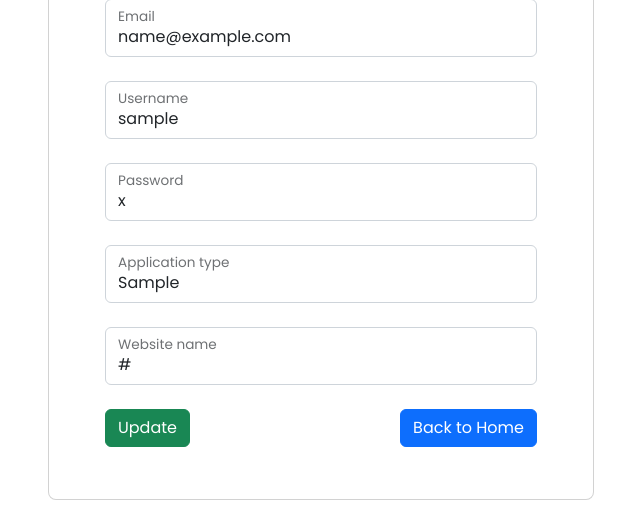
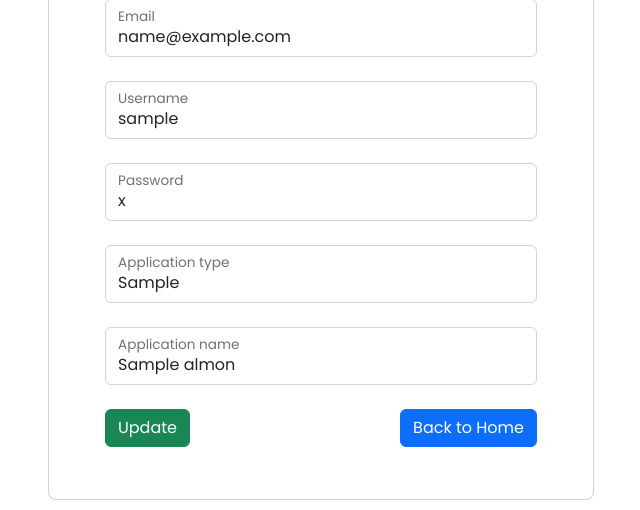
Before and after one commit to Wild-Python/almon.d, a Django app: page /update-password/1 in a window 1280 px wide. Shown: the part 392-902 px from the top of the page, without its empty margins (319-959 px from the left). Run offline with Django 5.2, Linux system fonts and the light colour scheme; a user stored in the database is signed in; tables that the repository leaves empty hold one stand-in row (values such as "Sample post"); some libraries are stand-ins or nearby versions.

Commit message:
renamed website_name field to application_name

```diff
--- a/core/apps/almon/forms.py
+++ b/core/apps/almon/forms.py
@@ -20,5 +20,5 @@ class AlmonForm(forms.ModelForm):
             {'class': 'form-control', 'placeholder': 'Password'})
         self.fields['application_type'].widget.attrs.update(
             {'class': 'form-control', 'placeholder': 'e.g., Website, Mobile App, Desktop Application'})
-        self.fields['website_name'].widget.attrs.update(
+        self.fields['application_name'].widget.attrs.update(
             {'class': 'form-control', 'placeholder': 'e.g., Google, WhatsApp, PyCharm'})
--- a/core/apps/almon/models.py
+++ b/core/apps/almon/models.py
@@ -10,7 +10,7 @@ class Almon(models.Model):
     password = models.CharField(max_length=100)
 
     application_type = models.CharField(max_length=30)
-    website_name = models.CharField(max_length=30, blank=True)
+    application_name = models.CharField(max_length=30, blank=True)
 
     date_created = models.DateTimeField(auto_now_add=True)
     date_last_updated = models.DateTimeField(auto_now=True)
--- a/core/apps/almon/views.py
+++ b/core/apps/almon/views.py
@@ -3,7 +3,7 @@ from django.contrib.auth.mixins import LoginRequiredMixin
 from django.contrib.messages.views import SuccessMessageMixin
 from django.db.models import Q
 from django.http import JsonResponse
-from django.shortcuts import render, get_object_or_404
+from django.shortcuts import get_object_or_404
 from django.urls import reverse, reverse_lazy
 from django.views.generic import CreateView, DeleteView, UpdateView, TemplateView, ListView
 
@@ -33,7 +33,7 @@ class AddNewPasswordView(LoginRequiredMixin, CreateView):
     def form_valid(self, form):
         form.instance.user = self.request.user
 
-        messages.success(self.request, f"New password added for {form.cleaned_data['website_name']}")
+        messages.success(self.request, f"New password added for {form.cleaned_data['application_name']}")
         return super().form_valid(form)
 
 
--- a/core/apps/users/forms.py
+++ b/core/apps/users/forms.py
@@ -7,25 +7,13 @@ from django.contrib.auth.forms import (
     SetPasswordForm
 )
 from django.utils.translation import gettext_lazy as _
-
+from core.apps.users.mixins import EmailMixin
 from core.apps.almon.models import Almon
 
 User = get_user_model()
 
 
-class RegistrationForm(UserCreationForm):
-    # class to create new user
-    password1 = forms.CharField(
-        label=_("Password"),
-        widget=forms.PasswordInput(
-            attrs={'class': 'form-control', 'placeholder': 'Password'}),
-    )
-    password2 = forms.CharField(
-        label=_("Confirm Password"),
-        widget=forms.PasswordInput(
-            attrs={'class': 'form-control', 'placeholder': 'Confirm Password'}),
-    )
-
+class RegistrationForm(UserCreationForm, EmailMixin):
     class Meta:
         model = User
         fields = ('username', 'email',)
@@ -41,6 +29,27 @@ class RegistrationForm(UserCreationForm):
             })
         }
 
+    def __init__(self, *args, **kwargs):
+        print(kwargs)
+        # self.request = kwargs.pop('request')
+        super(RegistrationForm, self).__init__(*args, **kwargs)
+
+        self.fields['password1'].widget.attrs.update(
+            {'class': 'form-control mb-3', 'placeholder': 'Password'}
+        )
+        self.fields['password2'].widget.attrs.update(
+            {'class': 'form-control', 'placeholder': 'Repeat Password'}
+        )
+
+    def save(self, commit=True):
+        """Send activation email after creating the user."""
+        user = super().save(commit=False)
+        user.is_active = False
+        if commit:
+            user.save()
+            self.send_activation_email(self.request, user)
+        return user
+
 
 class LoginForm(AuthenticationForm):
     username = forms.EmailField(label=_("Your Email"),
@@ -55,7 +64,7 @@ class LoginForm(AuthenticationForm):
 class UpdatePasswordForm(forms.ModelForm):
     class Meta:
         model = Almon
-        fields = ['id', 'email', 'username', 'password', 'application_type', 'website_name']
+        fields = ['id', 'email', 'username', 'password', 'application_type', 'application_name']
 
         widgets = {
             'email': forms.TextInput(attrs={
@@ -75,9 +84,9 @@ class UpdatePasswordForm(forms.ModelForm):
                 'class': 'form-control',
                 'placeholder': 'application type',
             }),
-            'website_name': forms.TextInput(attrs={
+            'application_name': forms.TextInput(attrs={
                 'class': 'form-control',
-                'placeholder': 'website name',
+                'placeholder': 'application name',
             }),
         }
 
--- a/templates/almon/manage-passwords.html
+++ b/templates/almon/manage-passwords.html
@@ -50,7 +50,7 @@
                             </td>
                             <td>{{ password.application_type }}</td>
                             <td>
-                                {{ password.website_name }}
+                                {{ password.application_name }}
                             </td>
                             <td class="text-nowrap">{{ password.date_last_updated }}</td>
                             <td>
--- a/templates/almon/search.html
+++ b/templates/almon/search.html
@@ -63,7 +63,7 @@
                             </td>
                             <td>{{ password.application_type }}</td>
                             <td>
-                                {{ password.website_name }}
+                                {{ password.application_name }}
                             </td>
                             <td>
                                 <a class="btn btn-warning btn-sm" href="{% url 'almon:update-password' password.id %}">
--- a/templates/almon/update-password.html
+++ b/templates/almon/update-password.html
@@ -51,8 +51,8 @@
 
 
                                 <div class="form-floating mb-4">
-                                    {{ form.website_name }}
-                                    <label for="website_name">Website name</label>
+                                    {{ form.application_name }}
+                                    <label for="website_name">Application name</label>
                                 </div>
 
                                 {% if form.errors %}
```
Also changed, not shown: templates/almon/add-new-password.html (+3 -4 lines).
